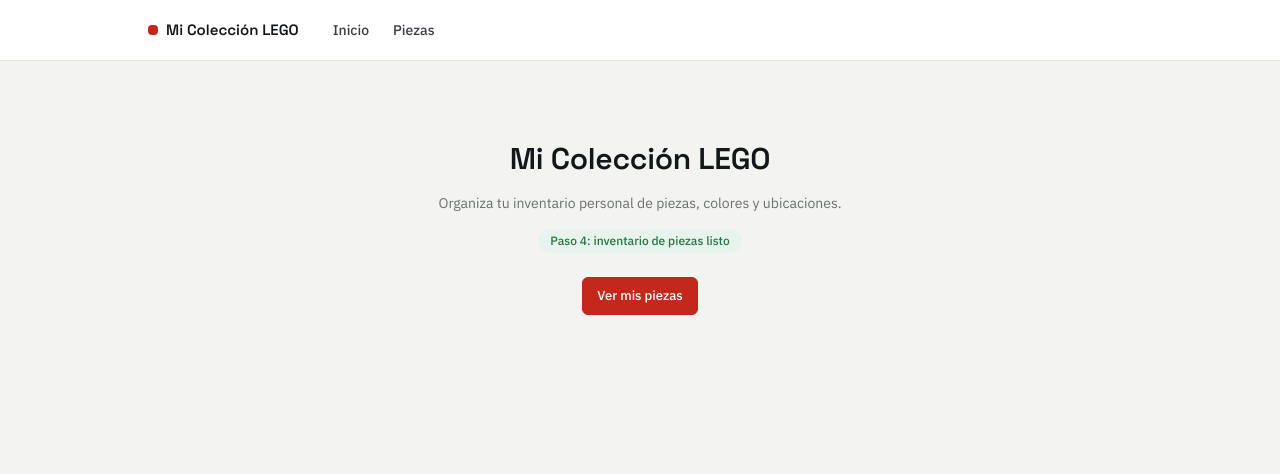
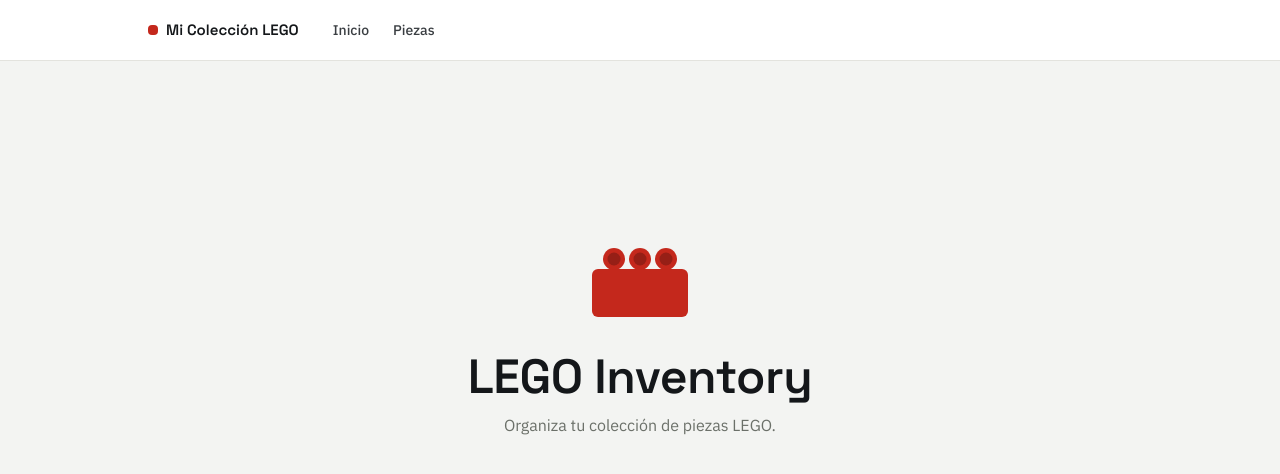
Before and after one commit to normagato09-sudo/lego, a Next.js app: page / in a window 1280 px wide. Shown: the top 474 px of the page. Built offline with nearby package versions, Linux system fonts and the light colour scheme.

Commit message:
Update page.tsx

```diff
--- a/src/app/page.tsx
+++ b/src/app/page.tsx
@@ -1,18 +1,37 @@
-import Link from "next/link";
-
 export default function Home() {
   return (
-    <main className="mx-auto flex max-w-2xl flex-col items-center gap-4 px-5 py-20 text-center">
-      <h1 className="text-3xl font-semibold text-ink">Mi Colección LEGO</h1>
-      <p className="max-w-md text-sm text-steel">
-        Organiza tu inventario personal de piezas, colores y ubicaciones.
-      </p>
-      <span className="inline-flex items-center rounded-full bg-green-tint px-3 py-1 text-xs font-medium text-green">
-        Paso 4: inventario de piezas listo
-      </span>
-      <Link href="/piezas" className="btn btn-primary mt-2">
-        Ver mis piezas
-      </Link>
+    <main className="mx-auto flex min-h-[70vh] max-w-3xl flex-col items-center justify-center gap-8 px-6 py-16 text-center">
+      <LegoBrick />
+      <div className="flex flex-col items-center gap-3">
+        <h1 className="text-4xl font-semibold text-ink sm:text-5xl">
+          LEGO Inventory
+        </h1>
+        <p className="max-w-sm text-base text-steel">
+          Organiza tu colección de piezas LEGO.
+        </p>
+      </div>
     </main>
   );
 }
+
+function LegoBrick() {
+  return (
+    <svg
+      width="104"
+      height="76"
+      viewBox="0 0 104 76"
+      fill="none"
+      xmlns="http://www.w3.org/2000/svg"
+      role="img"
+      aria-label="Pieza LEGO"
+    >
+      <rect x="4" y="24" width="96" height="48" rx="6" className="fill-brick" />
+      <circle cx="26" cy="14" r="11" className="fill-brick" />
+      <circle cx="52" cy="14" r="11" className="fill-brick" />
+      <circle cx="78" cy="14" r="11" className="fill-brick" />
+      <circle cx="26" cy="14" r="6.5" className="fill-brick-dark" />
+      <circle cx="52" cy="14" r="6.5" className="fill-brick-dark" />
+      <circle cx="78" cy="14" r="6.5" className="fill-brick-dark" />
+    </svg>
+  );
+}
```
